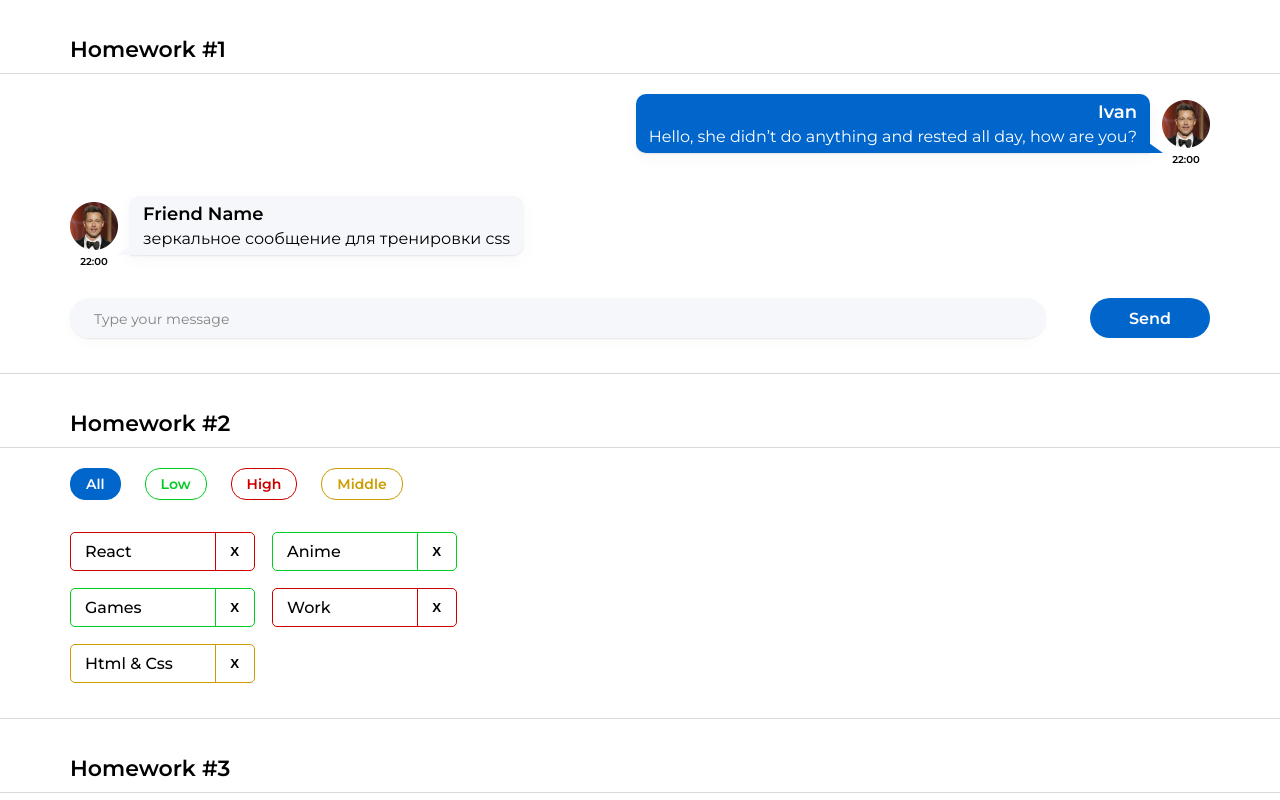
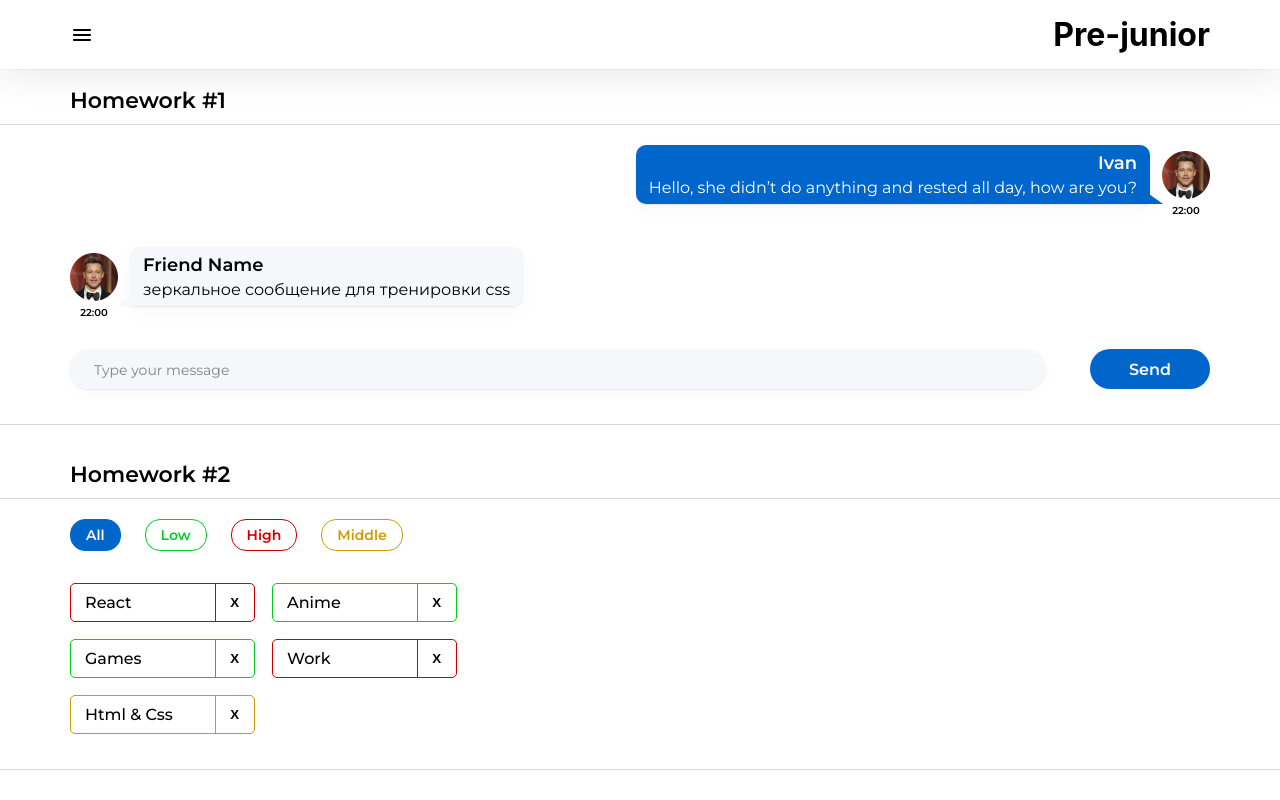
Before and after one commit to faAnton/sprint2HW, a React (Create React App) app: page /#/pre-junior in a window 1280 px wide. Shown: the top 800 px of the page. Built offline with nearby package versions, Linux system fonts and the light colour scheme.

Commit message:
complite routing HW5

```diff
--- a/src/s1-main/App.tsx
+++ b/src/s1-main/App.tsx
@@ -4,18 +4,19 @@
 import HW2 from '../s2-homeworks/hw02/HW2'
 import HW3 from '../s2-homeworks/hw03/HW3'
 import HW4 from '../s2-homeworks/hw04/HW4'
+import HW5 from '../s2-homeworks/hw05/HW5'
 
 function App() {
     return (
         <div className={s.App}>
-            <HW1/>
+            {/* <HW1/> */}
             {/*раскомментировать по ходу выполнения*/}
-            <HW2/>
+            {/* <HW2/>
             <HW3/>
-            <HW4/>
+            <HW4/> */}
 
             {/*при выполнении дз 5 и более - закомментировать здесь дз 1-4, так как они есть внутри дз 5*/}
-            {/*<HW5/>*/}
+            <HW5/>
         </div>
     )
 }
--- a/src/s2-homeworks/hw05/HW5.tsx
+++ b/src/s2-homeworks/hw05/HW5.tsx
@@ -9,7 +9,7 @@
 * 3 - застилизовать хэдэр и сайдбар в соответствии с дизайном
 * */
 
-function HW5() {
+export function HW5() {
     return (
         <HashRouter>
             {/*в gh-pages лучше работает HashRouter, с BrowserRouter скорее всего не пройдёт тест*/}
--- a/src/s2-homeworks/hw05/Pages.tsx
+++ b/src/s2-homeworks/hw05/Pages.tsx
@@ -18,15 +18,17 @@
             <Routes>
                 {/*роутинг будут писать студенты*/}
                 {/*в начале мы попадаем на страницу '/' и переходим сразу на страницу /pre-junior*/}
-                {/*<Route ...*/}
+                <Route path='/' element={<Navigate to={'/pre-junior'}/>} />
 
                 {/*роуты для /pre-junior, /junior, /junior-plus*/}
-                {/*<Route ...*/}
+                <Route path='/pre-junior' element={<PreJunior/>} />
+                <Route path='/junior-plus' element={<JuniorPlus/>} />
+                <Route path='/junior' element={<Junior/>} />
                 {/*<Route ...*/}
                 {/*<Route ...*/}
 
                 {/*роут для несуществующей страницы должен отрисовать <Error404 />*/}
-                {/*<Route ...*/}
+                <Route path='/*' element = {<Error404/>} />
             </Routes>
         </div>
     )
--- a/src/s2-homeworks/hw05/header/Header.module.css
+++ b/src/s2-homeworks/hw05/header/Header.module.css
@@ -1,8 +1,26 @@
 .burgerMenuIcon {
+
 }
 
 .header {
+    width: 100%;
+    position: fixed;
+    top: 0;
+    left: 0;
+    right: 0;
+    box-shadow: 0 0 2px 0 rgba(29, 33, 38, 0.1), 0 0 40px 0 rgba(29, 33, 38, 0.13);
+}
+
+.container {
+    max-width: 1280px;
+    margin: 0 auto;
+    padding: 15px 70px;
+    display: flex;
+    justify-content: space-between;
+    align-items: center;
+    background-color: #fff;
 }
 
 .header h1 {
+
 }
--- a/src/s2-homeworks/hw05/header/Header.tsx
+++ b/src/s2-homeworks/hw05/header/Header.tsx
@@ -24,6 +24,7 @@
     return (
         <>
             <div id={'hw5-header'} className={s.header}>
+                <div className={s.container}>
                     <img
                         src={burgerIcon}
                         id={'hw5-burger-menu'}
@@ -33,6 +34,8 @@
                     />
                     <h1>{pageName}</h1>
                 </div>
+
+            </div>
         </>
     )
 }
--- a/src/s2-homeworks/hw05/sidebar/Sidebar.module.css
+++ b/src/s2-homeworks/hw05/sidebar/Sidebar.module.css
@@ -17,6 +17,7 @@
 }
 
 .nav a.active {
+    border: 2px solid red;
 }
 .close {
 }
--- a/src/s2-homeworks/hw05/sidebar/Sidebar.tsx
+++ b/src/s2-homeworks/hw05/sidebar/Sidebar.tsx
@@ -31,7 +31,7 @@
                         id={'hw5-pre-junior-link'}
                         to={PATH.PRE_JUNIOR}
                         onClick={handleClose}
-                        // className={...} // делает студент
+                        className={({isActive}) => isActive ? s.active : ''}
                     >
                         Pre-junior
                     </NavLink>
@@ -39,7 +39,7 @@
                         id={'hw5-junior-link'}
                         to={PATH.JUNIOR}
                         onClick={handleClose}
-                        // className={...} // делает студент
+                        className={({isActive}) => isActive ? s.active : ''} // делает студент
                     >
                         Junior
                     </NavLink>
@@ -47,7 +47,7 @@
                         id={'hw5-junior-plus-link'}
                         to={PATH.JUNIOR_PLUS}
                         onClick={handleClose}
-                        // className={...} // делает студент
+                        className={({isActive}) => isActive ? s.active : ''} // делает студент
                     >
                         Junior Plus
                     </NavLink>
```
Lines whose indentation alone changed are shown as unchanged.
